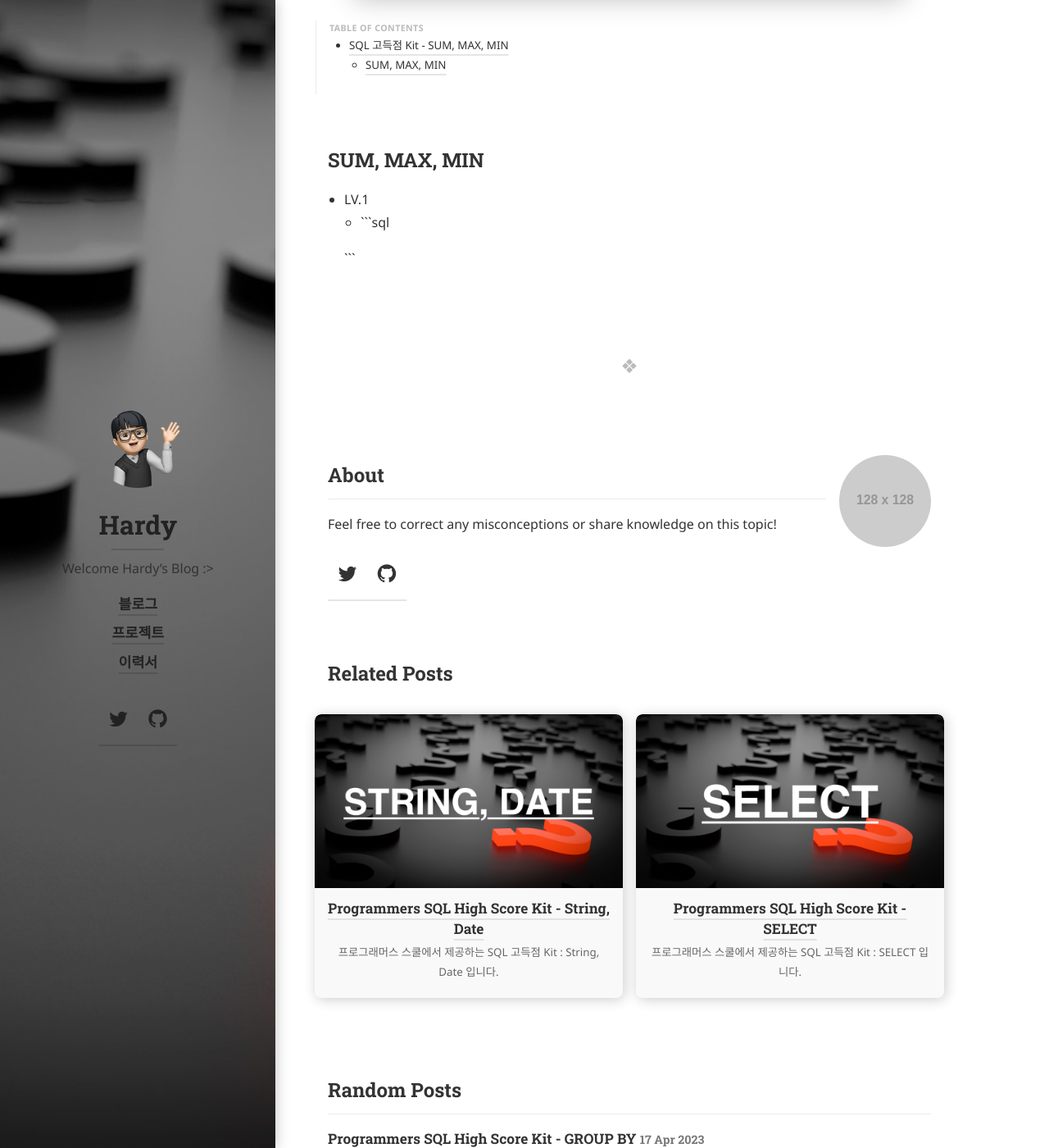
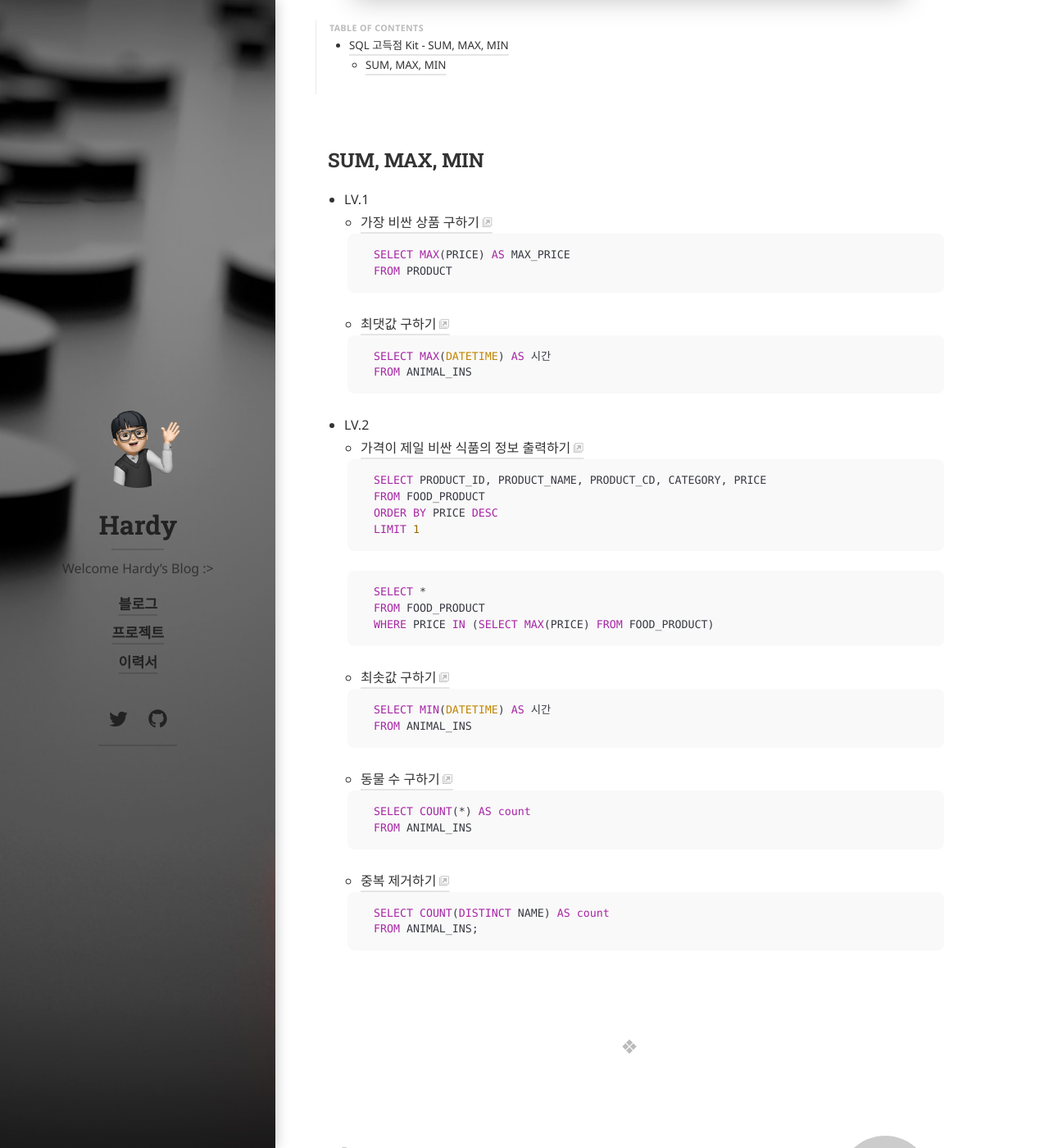
Before and after one commit to hardy716/hardy716.github.io, a Jekyll site: the page built from SQL/_posts/2023-04-17-프로그래머스-SQL-고득점-Kit-SUM,MAX,MIN.md, in a window 1280 px wide and 1400 px high, scrolled down 918 px. Shown: the whole window at 82% size. Built offline with Jekyll 4.4.1, drawn with Linux system fonts in a browser that asks for light colours; cached includes are drawn as plain includes; nearby versions of some CDN libraries; some web fonts are replaced; library files that are not in the unit come from our copies.

Commit message:
blog post

````diff
--- a/SQL/_posts/2023-04-17-프로그래머스-SQL-고득점-Kit-SUM,MAX,MIN.md
+++ b/SQL/_posts/2023-04-17-프로그래머스-SQL-고득점-Kit-SUM,MAX,MIN.md
@@ -23,7 +23,42 @@ invert_sidebar: true
 ## SUM, MAX, MIN
 
 - LV.1
-    - []()
+    - [가장 비싼 상품 구하기](https://school.programmers.co.kr/learn/courses/30/lessons/131697)
     ```sql
+    SELECT MAX(PRICE) AS MAX_PRICE
+    FROM PRODUCT
+    ```
+    - [최댓값 구하기](https://school.programmers.co.kr/learn/courses/30/lessons/59415)
+    ```sql
+    SELECT MAX(DATETIME) AS 시간
+    FROM ANIMAL_INS
+    ```
 
+- LV.2
+    - [가격이 제일 비싼 식품의 정보 출력하기](https://school.programmers.co.kr/learn/courses/30/lessons/131115)
+    ```sql
+    SELECT PRODUCT_ID, PRODUCT_NAME, PRODUCT_CD, CATEGORY, PRICE
+    FROM FOOD_PRODUCT
+    ORDER BY PRICE DESC
+    LIMIT 1
     ```
+    ```sql
+    SELECT *
+    FROM FOOD_PRODUCT
+    WHERE PRICE IN (SELECT MAX(PRICE) FROM FOOD_PRODUCT)
+    ```
+    - [최솟값 구하기](https://school.programmers.co.kr/learn/courses/30/lessons/59038)
+    ```sql
+    SELECT MIN(DATETIME) AS 시간
+    FROM ANIMAL_INS
+    ```
+    - [동물 수 구하기](https://school.programmers.co.kr/learn/courses/30/lessons/59406)
+    ```sql
+    SELECT COUNT(*) AS count
+    FROM ANIMAL_INS
+    ```
+    - [중복 제거하기](https://school.programmers.co.kr/learn/courses/30/lessons/59408)
+    ```sql
+    SELECT COUNT(DISTINCT NAME) AS count
+    FROM ANIMAL_INS;
+    ```
````
